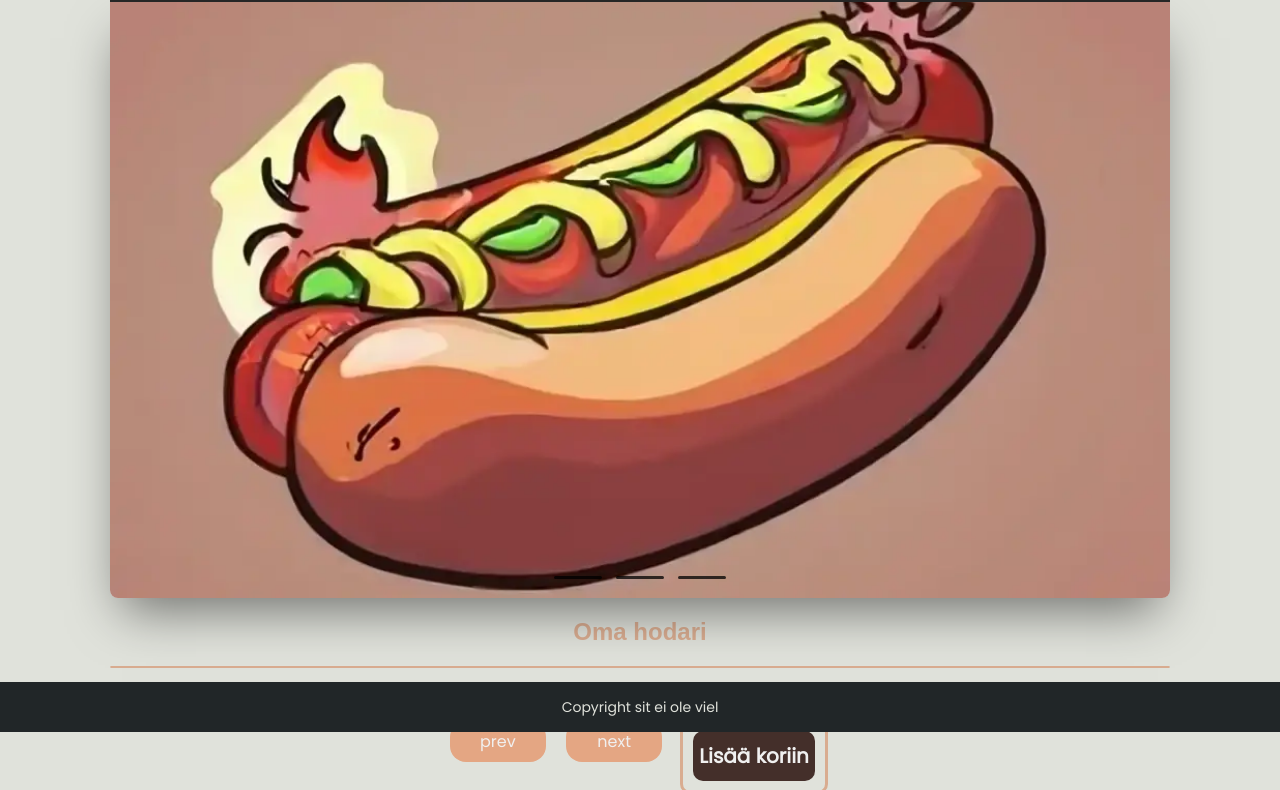
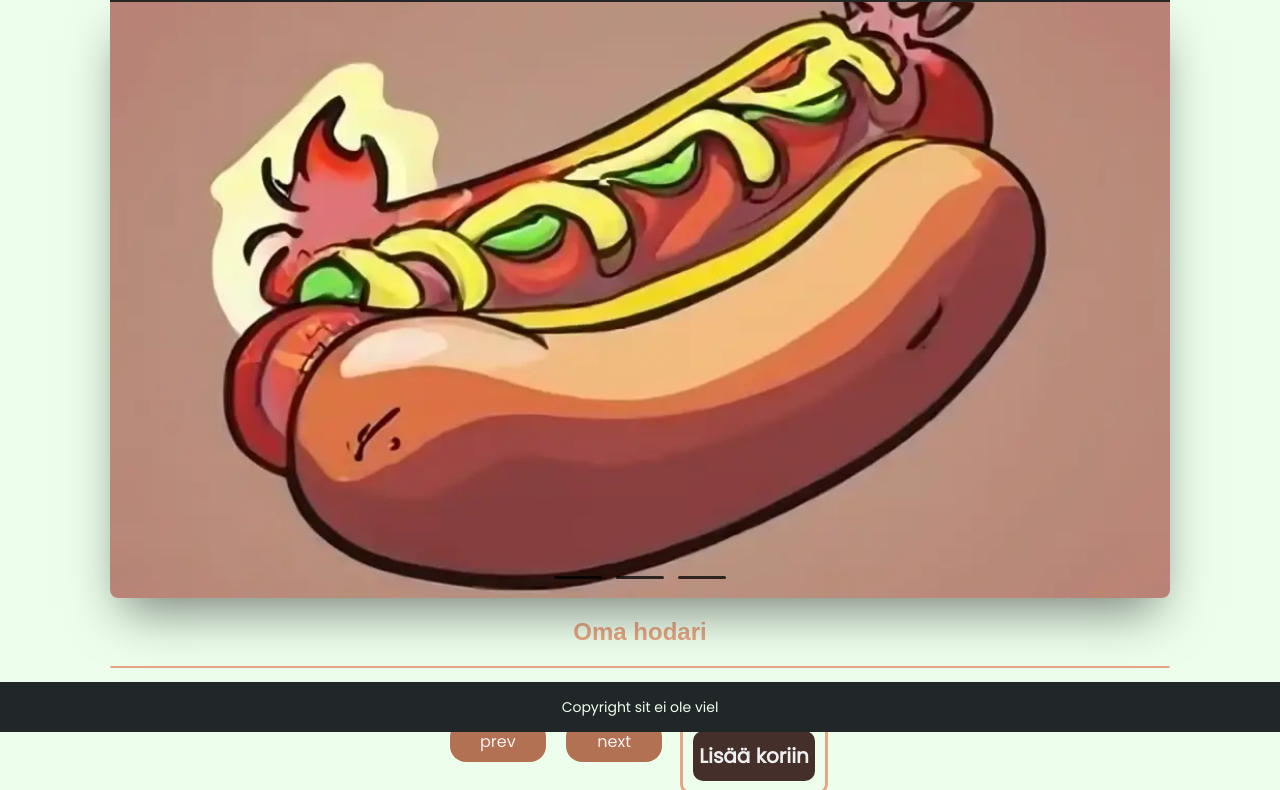
Before and after one commit to Aihki/hodaripuoti, a website built with Vite: page index.html in a window 1280 px wide. Shown: the part 68-858 px from the top of the page. Built offline with nearby package versions, Linux system fonts and the light colour scheme; no server answers.

Commit message:
colour palette

```diff
--- a/src/css/style.css
+++ b/src/css/style.css
@@ -2,10 +2,10 @@
   --dark: #212628;
   --light-dark: #131d22;
   --pure-light: #f0f0f0;
-  --light: #e0e2db;
+  --light: #edffec;
   --dark-green: #442f2a;
-  --green: #e4a683;
-  --light-green: #d9ac90;
+  --green: #b37154;
+  --light-green: #e4a683;
 }
 
 @font-face {
```
